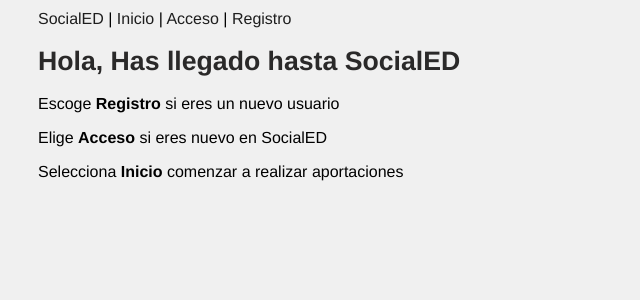
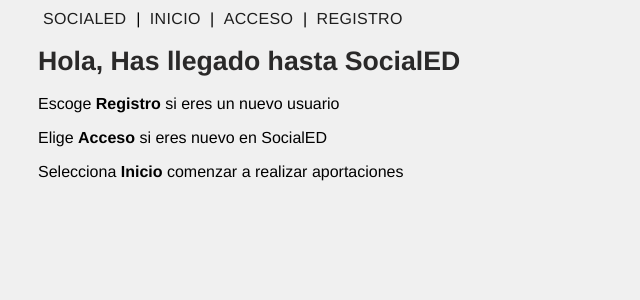
Before and after one commit to CarlosQS/SocialED, a Flask app: page / in a window 1280 px wide. Shown: the top 300 px of the page, without its empty margins (0-640 px from the left). Run offline with Flask 2, Linux system fonts and the light colour scheme.

Commit message:
Últimos cambios en el css.

```diff
--- a/produ/static/css/socialed-style.css
+++ b/produ/static/css/socialed-style.css
@@ -13,14 +13,33 @@ body{
 }
 a{
     color: #1E1E1E;
+    text-transform: uppercase;
     text-decoration: none;
+    letter-spacing: 0.02em;
+    padding: 5px;
+    position: relative;
 }
+
+a:after {
+  background: none repeat scroll 0 0 transparent;
+  bottom: 0;
+  content: "";
+  display: block;
+  height: 2px;
+  left: 50%;
+  position: absolute;
+  background: #000;
+  transition: width 0.3s ease 0s, left 0.3s ease 0s;
+  width: 0;
+}
+
+a:hover:after {
+  width: 100%;
+  left: 0;
+}
+
 a:link{
     color: #1E1E1E;
- }
-a:hover {
-    color: #DEDEDE;
-    text-decoration: underline;
 }
 
 a:visited {
```
